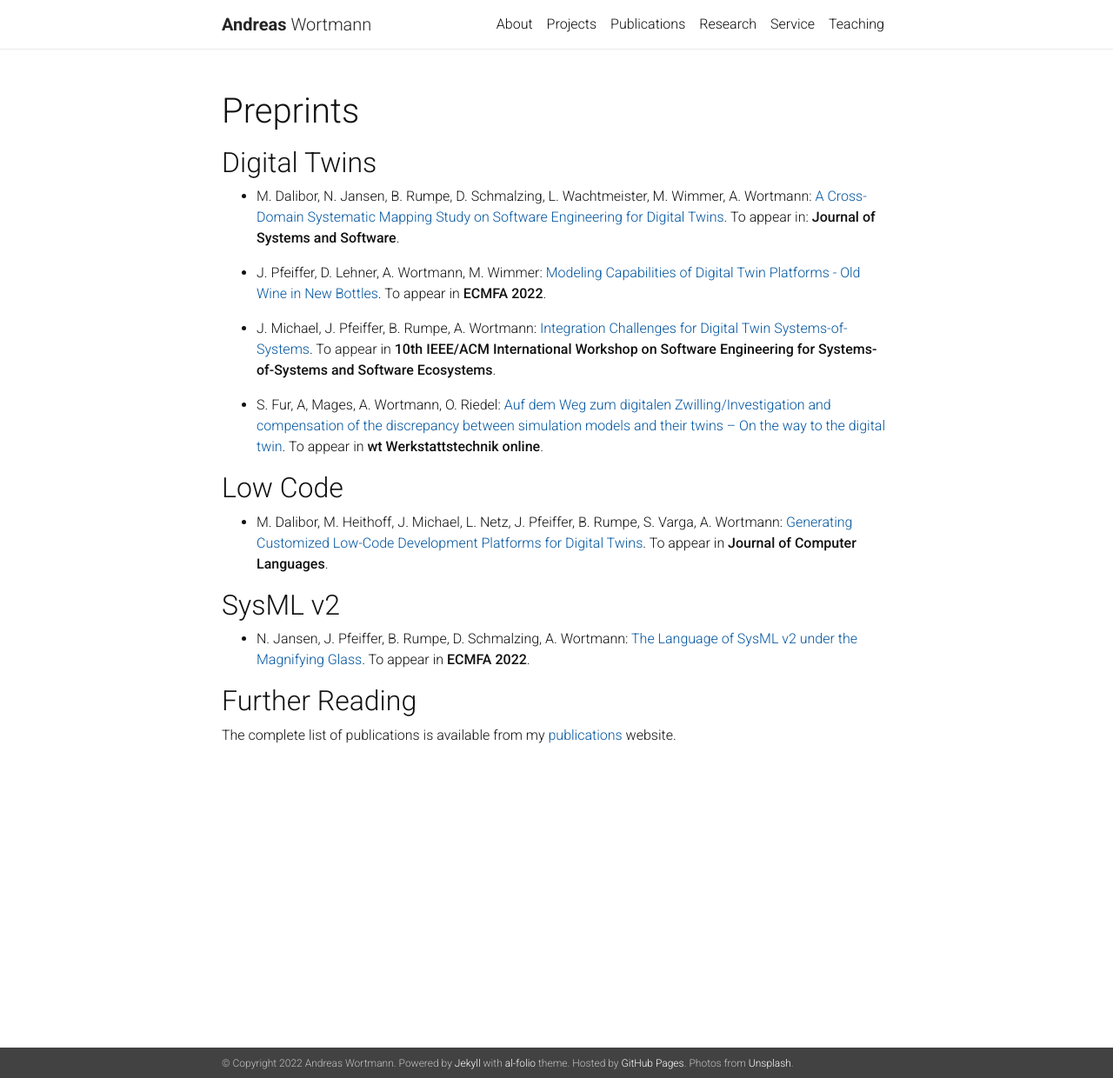
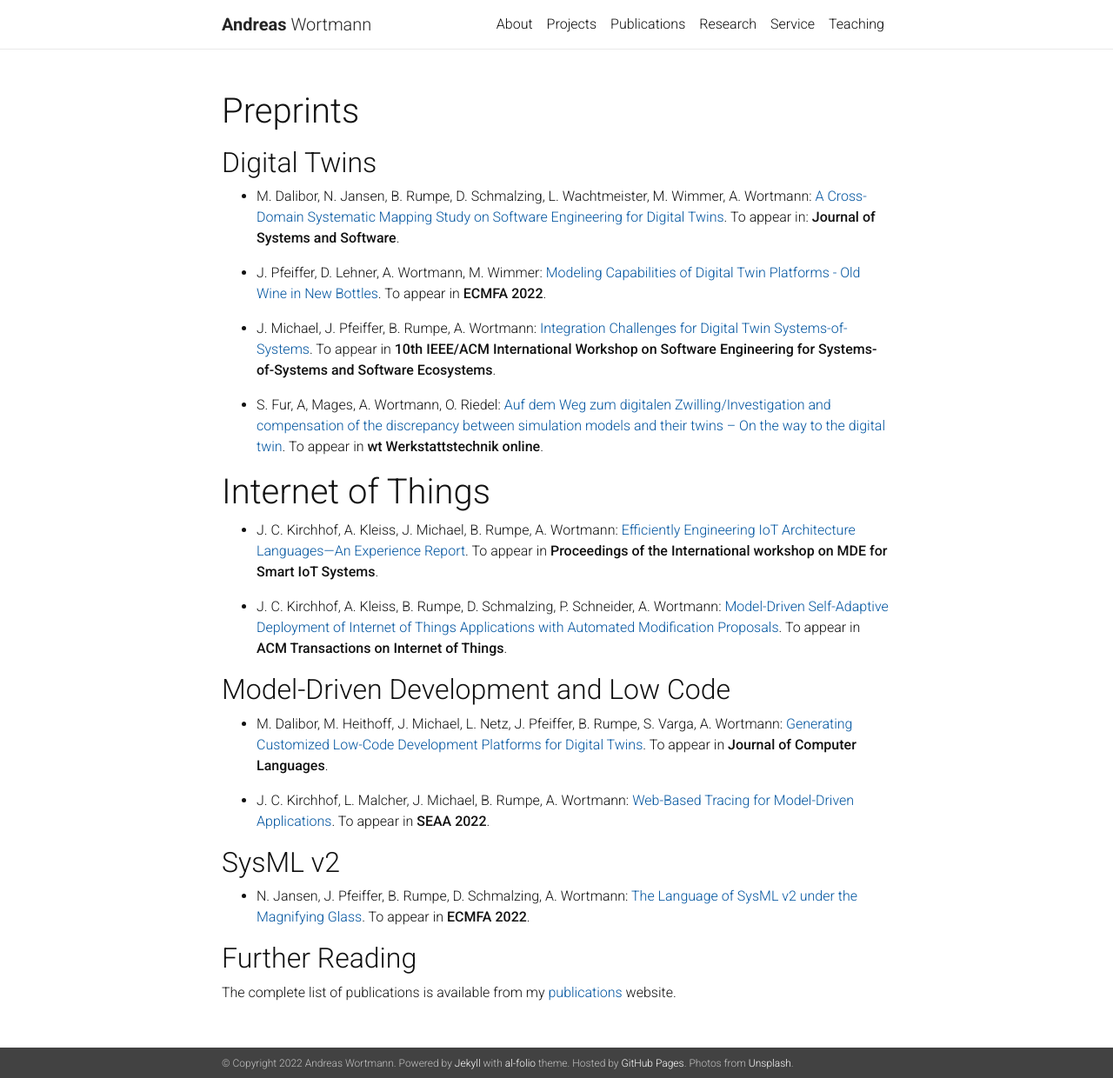
Before and after one commit to awortmann/awortmann.github.io, a Jekyll site: the page built from _pages/preprints.md, in a window 1280 px wide and 1240 px high. Shown: the whole window at 87% size. Built offline with Jekyll 4.4.1, drawn with Linux system fonts in a browser that asks for light colours; nearby versions of some CDN libraries; a style sheet for code colours, icons or effects is not loaded.

Commit message:
Minor update

```diff
--- a/_pages/preprints.md
+++ b/_pages/preprints.md
@@ -17,9 +17,18 @@ pdf). To appear in **ECMFA 2022**.
 
 - S. Fur, A, Mages, A. Wortmann, O. Riedel: [Auf dem Weg zum digitalen Zwilling/Investigation and compensation of the discrepancy between simulation models and their twins – On the way to the digital twin](https://elibrary.vdi-verlag.de/10.37544/1436-4980-2022-04-58/auf-dem-weg-zum-digitalen-zwilling-investigation-and-compensation-of-the-discrepancy-between-simulation-models-and-their-twins-on-the-way-to-the-digital-twin-jahrgang-112-2022-heft-04?page=1). To appear in **wt Werkstattstechnik online**.
 
-## Low Code
+# Internet of Things
+
+- J. C. Kirchhof, A. Kleiss, J. Michael, B. Rumpe, A. Wortmann: [Efficiently Engineering IoT Architecture Languages—An Experience Report](../downloads/preprints/2022/Efficiently_Engineering_IoT_Architecture_Languages-An_Experience_Report.pdf). To appear in **Proceedings of the International workshop on MDE for Smart IoT Systems**.
+
+- J. C. Kirchhof, A. Kleiss, B. Rumpe, D. Schmalzing, P. Schneider, A. Wortmann: [Model-Driven Self-Adaptive Deployment of Internet of Things Applications with Automated Modification Proposals](../downloads/preprints/2022/Model-Driven_Self-Adaptive_Deployment_of_Internet_of_Things_Applications_with_Automated_Modification_Proposals.pdf). To appear in **ACM Transactions on Internet of Things**.
+
+
+## Model-Driven Development and Low Code
 
 - M. Dalibor, M. Heithoff, J. Michael, L. Netz, J. Pfeiffer, B. Rumpe, S. Varga, A. Wortmann: [Generating Customized Low-Code Development Platforms for Digital Twins](../downloads/preprints/2022/Generating_Customized_Low-Code_Development_Platforms_for_Digital_Twins.pdf). To appear in **Journal of Computer Languages**.
+
+- J. C. Kirchhof, L. Malcher, J. Michael, B. Rumpe, A. Wortmann: [Web-Based Tracing for Model-Driven Applications](../downloads/preprints/2022/Web-Based_Tracing_for_Model-Driven_Applications.pdf). To appear in **SEAA 2022**.
 
 ## SysML v2
 
```
Also changed, not shown: 3 other files.
